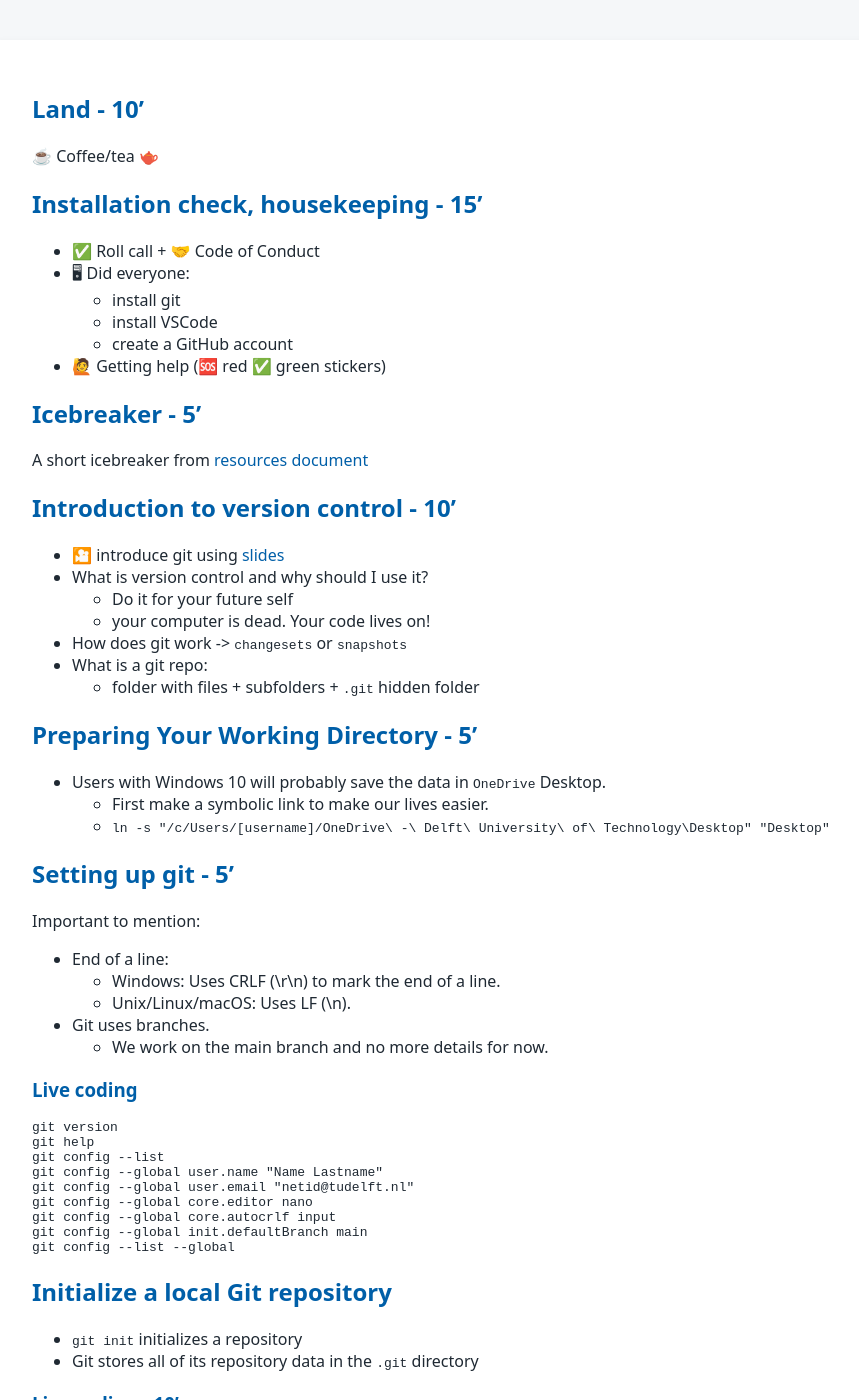
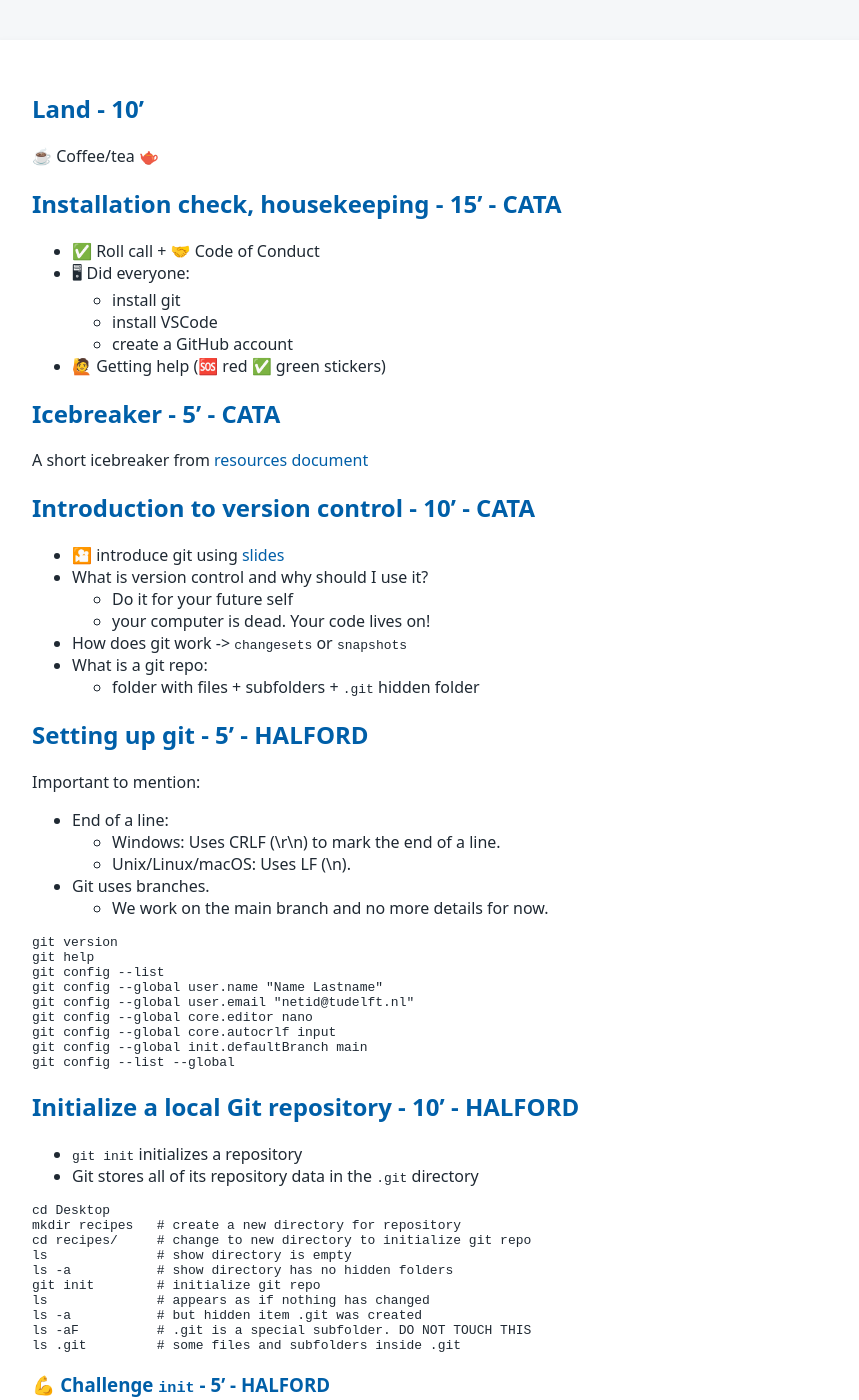
Before and after one commit to tu-delft-library/introduction_to_version_control_with_git, a Jekyll site: the page built from materials_for_trainers/lesson_plan.md, in a window 1280 px wide and 1400 px high. Shown: the whole window, without its empty margins (108-967 px from the left). Built offline with Jekyll 4.4.1, drawn with Linux system fonts in a browser that asks for light colours; our own code applies the rules of GitHub Pages for plain Markdown files; some of the changed text lies outside the part shown.

Commit message:
Update lesson_plan with trainer split

````diff
--- a/materials_for_trainers/lesson_plan.md
+++ b/materials_for_trainers/lesson_plan.md
@@ -1,7 +1,7 @@
 ## Land - 10'
 ☕ Coffee/tea 🫖
 
-## Installation check, housekeeping - 15'
+## Installation check, housekeeping - 15' - CATA
 - ✅ Roll call + 🤝 Code of Conduct
 - 🖥 Did everyone:
     - install git
@@ -9,11 +9,11 @@
     - create a GitHub account
 - 🙋 Getting help (🆘 red  ✅ green stickers)
 
-## Icebreaker - 5'
+## Icebreaker - 5' - CATA
 A short icebreaker from [resources document](https://tud365.sharepoint.com/:w:/r/sites/ResearchDataServices/Gedeelde%20documenten/Training/Research_Software_Training/lesson_plans/resources/resources.docx?d=waea671d7fc6a46d5b5c068fc19f41940&csf=1&web=1&e=f2QYgy)
 
 
-## Introduction to version control - 10'
+## Introduction to version control - 10' - CATA
 - 🎦 introduce git using [slides](https://tud365.sharepoint.com/:p:/r/sites/ResearchDataServices/Gedeelde%20documenten/Training/Research_Software_Training/lesson_plans/resources/Introduction%20to%20version%20control%20with%20Git.pptx?d=w582c916207804aac981699323fe83c38&csf=1&web=1&e=c4zb1b)
 - What is version control and why should I use it?
   - Do it for your future self
@@ -22,12 +22,7 @@ A short icebreaker from [resources document](https://tud365.sharepoint.com/:w:/r
 - What is a git repo:
     - folder with files + subfolders + `.git` hidden folder
 
-## Preparing Your Working Directory - 5'
-- Users with Windows 10 will probably save the data in `OneDrive` Desktop.
-    - First make a symbolic link to make our lives easier.
-    - `ln -s "/c/Users/[username]/OneDrive\ -\ Delft\ University\ of\ Technology\Desktop" "Desktop"`
-
-## Setting up git - 5'
+## Setting up git - 5' - HALFORD
 Important to mention:
 - End of a line:
     - Windows: Uses CRLF (\r\n) to mark the end of a line.
@@ -35,7 +30,6 @@ Important to mention:
 - Git uses branches.
     - We work on the main branch and no more details for now.
 
-### Live coding
 ```
 git version
 git help
@@ -48,11 +42,10 @@ git config --global init.defaultBranch main
 git config --list --global
 ```
 
-## Initialize a local Git repository
+## Initialize a local Git repository - 10' - HALFORD
 - `git init` initializes a repository
 - Git stores all of its repository data in the `.git` directory
 
-### Live coding - 10'
 ```
 cd Desktop
 mkdir recipes   # create a new directory for repository
@@ -66,18 +59,17 @@ ls -aF          # .git is a special subfolder. DO NOT TOUCH THIS
 ls .git         # some files and subfolders inside .git
 ```
 
-### 💪 Challenge `init` - 5'
+### 💪 Challenge `init` - 5' - HALFORD
 - Go to [TuDelft Vevox](https://tudelft.vevox.com/#/meetings)
 - Vevox question 1
 - Start poll -> wait for answers -> discuss -> next question
 
-## Perform multiple “add → commit” cycles
+## “add → commit” cycles - 20' - HALFORD
 - Commands: `status, add, commit, log, diff`
 - Important:
     - We will work with a text file in this course. It will work the same with code.
     - Code is a text file that is *interpreted* by another program (e.g. python)
 
-### Live coding - 20'
 ```
 cd ~/Desktop/recipes        # ensure inside recipes dir
 ls                          # dir is empty
@@ -114,13 +106,13 @@ git add guacamole.md        # explain stating area: like framing for a photo
 git commit -m "Add ingredients to guacamole recipe"
 git log
 ```
-### 💪 Challenge `changes` - 5'
+### 💪 Challenge `changes` - 5' - HALFORD
 - Continue with the same vevox
 - Vevox question 2
 - Start poll -> wait for answers -> discuss -> next question
 
 ## Break - 15'
-## Working directory and staging area
+## Working directory and staging area - 10' - CATA
 - Working directory -> staging area -> commit history (database)
 - Useful ANALOGIES:
     - Mailing a letter:
@@ -132,7 +124,6 @@ git log
         - `git commit` then actually takes the snapshot
         - `git commit -a` is like gathering everyone to take a group photo
 
-### Live coding - 10'
 ```
 git status
 nano guacamole.md           # change lemon for lime
@@ -151,21 +142,20 @@ git commit -m "Modify guacamole to traditional recipe"
 git status
 git log
 ```
-### 💪 Challenge `staging` - 10'
+### 💪 Challenge `staging` - 10' - CATA
 `bio Repository` challenge explained in collaborative document
 - Create a new Git repository on your computer called bio.
 - Write a three-line biography for yourself in a file called me.txt, commit your changes
 - Modify one line, add a fourth line
 - Display the differences between its updated state and its original state.
 
-## git HEAD/TAG game - 15'
+## git HEAD/TAG game - 15' - CATA
 - Game explained in [resources document](https://tud365.sharepoint.com/:w:/r/sites/ResearchDataServices/Gedeelde%20documenten/Training/Research_Software_Training/lesson_plans/resources/resources.docx?d=waea671d7fc6a46d5b5c068fc19f41940&csf=1&web=1&e=f2QYgy)
 
-## Git history
+## Git history - 25' - CATA
 - Commands: `HEAD, HEAD~1, HEAD~2, log --oneline, show, restore`
 - HEAD is the *most recent commit*
 
-### Live coding - 25'
 ```
 git status
 git log --oneline                   # summarized view
@@ -196,16 +186,15 @@ cat guacamole.md
 ```
 ## Break - 15'
 
-### 💪 Challenges `history` - 10'
+### 💪 Challenges `history` - 10' - HALFORD
 - Continue with the same vevox
 - Vevox question 3 and 4
 - Start poll -> wait for answers -> discuss -> next question
 
 
-## Git ignore
+## Git ignore - 10' - HALFORD
 Emphasize importance of `.ignore` file to keep repository clean.
 
-### Live coding - 10'
 ```
 git status                          # always check the status of git
 ls                                  # what is inside this directory
@@ -227,16 +216,14 @@ git add a.png                       # if accidentally added, shows warning
 git status --ignored                # status of ignored files
 
 ```
-### 💪 Challenges `ignore` - 10'
+### 💪 Challenges `ignore` - 10' - HALFORD
 - Continue with the same vevox
 - Vevox question 5 and 6
 - Start poll -> wait for answers -> discuss -> next question
 
 ## Lunch break - 60'
 
-## Remote repository
-
-### SSH key - 20'
+## SSH key - 20' - CATA
 
 - Log into GitHub
 - Create Secure Shell Protocol (SSH) key
@@ -257,7 +244,7 @@ ssh -T git@github.com           # test the connection
 ```
 ssh -T git@github.com           # test the connection
 ```
-### Create remote repository - 15'
+## Create remote repository - 15' - CATA
 
 - Create a new repository called `recipes`
     - Public
@@ -271,7 +258,7 @@ git push origin main            # explain push vs commit
 ```
 - Show repository in GitHub
 
-### 💪  Challenges `GitHub` - 10'
+### 💪  Challenges `GitHub` - 10' - CATA
 Challenges explained in collaborative document:
 - `GitHub GUI`
     - Browse to your recipes repository on GitHub.
@@ -285,7 +272,7 @@ Challenges explained in collaborative document:
     - How does GitHub record times, and why?
     - Hover over the timestamp, you can see the exact time at which the last change to the file occurred.
 
-### 💪 Challenges `remotes` - 10'
+### 💪 Challenges `remotes` - 10' - CATA
 - Continue with the same vevox
 - Vevox question 7 and 8
 - Start poll -> wait for answers -> discuss -> next question
@@ -293,10 +280,10 @@ Challenges explained in collaborative document:
 
 ## Break - 15'
 
-## TU Delft FAIR software guidelines - 15'
+## TU Delft FAIR software guidelines - 15' - HALFORD
 - 🎦 use [slides](https://tud365.sharepoint.com/:p:/r/sites/ResearchDataServices/Gedeelde%20documenten/Training/Research_Software_Training/lesson_plans/resources/Introduction%20to%20version%20control%20with%20Git.pptx?d=w582c916207804aac981699323fe83c38&csf=1&web=1&e=c4zb1b)
 
-## 💪 Challenge `Modify a README` - 15'
+## 💪 Challenge `Modify a README` - 15' - HALFORD
 `Modify a README` challenge explained in collaborative document
 - Download the README file from [GitHub](
 https://github.com/tu-delft-library/introduction_to_version_control_with_git/blob/main/material_for_participants/README.md)
@@ -305,7 +292,7 @@ https://github.com/tu-delft-library/introduction_to_version_control_with_git/blo
 - Complete the tasks included between [] in the README file
 - Add and commit changes to your local recipes repository
 
-## Live coding - 10'
+## Pulling a fresh copy of repo - 10' - HALFORD
 
 Experience loosing your local repo and getting your code back from remote:
 
@@ -331,7 +318,7 @@ git status
 ```
 Magic!
 
-## 💪 Challenge `A new recipe` - 15'
+## 💪 Challenge `A new recipe` - 15' - HALFORD
 `A new recipe` challenge explained in collaborative document.
 - Add another recipe file to your local repository (e.g. `hummus.md`, `pesto.md`)
 - Edit to the new file with ingredients and instructions
@@ -341,11 +328,11 @@ Magic!
 
 ## Break - 15'
 
-## Version control with VSCode
+## Version control with VSCode - CATA
 - Some people prefer to use a GUI to work with Git.
 - Let's explore that using VSCode
 
-## Demo git operations in VSCode - 20'
+## Demo git operations in VSCode - 20' - CATA
 ### Git by default
 - Open VSCode
 - Open folder -> recipes folder
@@ -369,7 +356,7 @@ Magic!
 - Confirm in GitHub
 
 
-## 💪 Exercise `Try Git Graph extension` - 15'
+## 💪 Exercise `Try Git Graph extension` - 15' - CATA
 - Install `Git Graph` extension in VS Code
     - Go the marketplace tab in VS code
     - Search for `Git Graph` and click install
@@ -383,7 +370,7 @@ Magic!
     - Click on your new recipe file to see the differences in a new window
 - Sync with remote
 
-## Key points - 15'
+## Key points - 15' - CATA
 ```
 git config          # configure
 git init            # initialize locally
````
